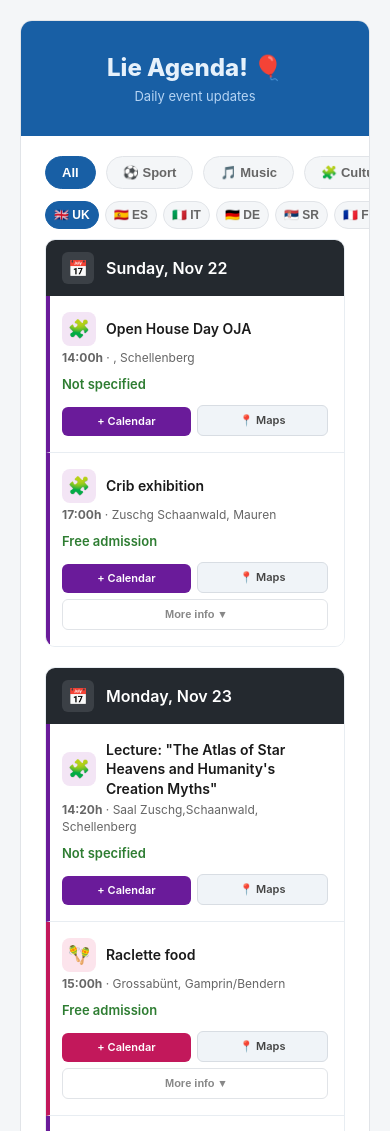
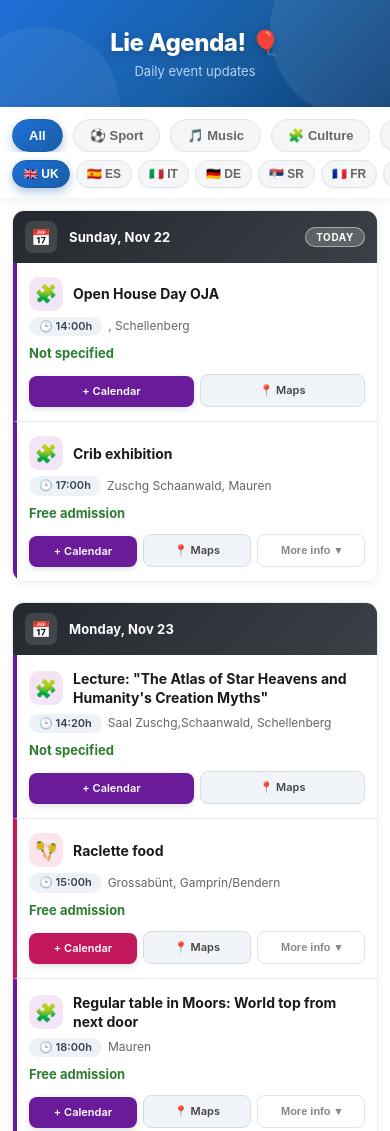
Before and after one commit to pabmonrol/events.github.io, a plain HTML site: page index.html in a window 390 px wide. Shown: the top 1131 px of the page. Drawn offline with Linux system fonts and the light colour scheme.

Commit message:
Redesign agenda UI and improve mobile responsiveness
- Move inline body/container styles into CSS so paddings adapt on small screens
- Gradient header with decorative shapes, card shadows, hover effects and fade-in animation
- Sticky filter bar, pill time chip, 'Today' badge on the first day header
- Replace inline venue-header styles with gradient modifier classes
- Add theme-color/description meta tags, focus-visible styles and prefers-reduced-motion
- Mobile breakpoints at 640px (full-bleed layout) and 480px (stacked action buttons)

Co-authored-by: pabmonrol <pabmonrol@users.noreply.github.com>

```diff
--- a/app.js
+++ b/app.js
@@ -234,7 +234,7 @@ function generateEventRowHTML(eventItem, isSpecial = false) {
             <div class="event-row-main">
                 <div class="event-content">
                     <p class="event-title"><span class="event-icon">${eventItem.icon || '📍'}</span> ${titleHtml}</p>
-                    <p class="event-desc"><strong>${eventItem.displayTime}</strong> · ${escapeHtml(visibleLocation)}</p>
+                    <p class="event-desc"><span class="event-time">🕒 ${eventItem.displayTime}</span><span class="event-loc">${escapeHtml(visibleLocation)}</span></p>
                     <span class="event-price">${priceLabel}</span>
                 </div>
                 <div class="event-actions">
@@ -283,8 +283,8 @@ function renderEvents(selectedFilter) {
 
         let specialHtml = `
             <div class="venue-block">
-                <div class="venue-header" style="background-color: #D20000; color: #ffffff; border-bottom: none;">
-                    <div class="icon-box" style="background-color: #a30000; color: #ffffff;">⭐</div>
+                <div class="venue-header venue-header--featured">
+                    <div class="icon-box icon-box--featured">⭐</div>
                     <span>Featured Events</span>
                 </div>
         `;
@@ -353,7 +353,10 @@ function renderEvents(selectedFilter) {
         groupedEvents[groupingKey].push(ev);
     });
 
+    let dayIndex = 0;
     for (const [dayHeaderLabel, dailyEventsList] of Object.entries(groupedEvents)) {
+        const isToday = dayIndex === 0;
+        dayIndex++;
 
         if (selectedFilter.toLowerCase() !== 'all' && dailyEventsList.length === 0) {
             continue;
@@ -361,9 +364,9 @@ function renderEvents(selectedFilter) {
 
         let regularHtml = `
             <div class="venue-block">
-                <div class="venue-header" style="background-color: #24292f; color: #ffffff; border-bottom: none;">
-                    <div class="icon-box" style="background-color: #3b4046; color: #ffffff;">📅</div>
-                    <span>${dayHeaderLabel}</span>
+                <div class="venue-header venue-header--day">
+                    <div class="icon-box icon-box--day">📅</div>
+                    <span>${dayHeaderLabel}</span>${isToday ? ' <span class="today-badge">Today</span>' : ''}
                 </div>
         `;
 
--- a/index.html
+++ b/index.html
@@ -3,11 +3,13 @@
 <head>
     <meta charset="UTF-8">
     <meta name="viewport" content="width=device-width, initial-scale=1.0">
+    <meta name="description" content="Daily events agenda in Liechtenstein, categorized and available in multiple languages.">
+    <meta name="theme-color" content="#185FA5">
     <title>Agenda</title>
     <link rel="icon" type="image/png" href="image/favicon.png">
     <link rel="stylesheet" href="style.css">
 </head>
-<body style="background-color: #f4f6f8; margin: 0; padding: 20px;">
+<body>
 
     <div class="nl-wrap">
         <div class="nl-header">
@@ -15,6 +17,7 @@
             <p>Daily event updates</p>
         </div>
 
+        <div class="filters-sticky">
         <div class="filters-container">
             <button class="filter-btn active" data-filter="all">All</button>
             <button class="filter-btn" data-filter="Sport">⚽ Sport</button>
@@ -36,8 +39,9 @@
             <button type="button" class="lang-btn" data-lang="hi">🇮🇳 HI</button>
             <button type="button" class="lang-btn" data-lang="ru">🇷🇺 RU</button>
         </div>
+        </div>
 
-        <div id="agenda-container" style="padding: 10px 24px 0 24px;">
+        <div id="agenda-container">
             </div>
     </div>
 
--- a/style.css
+++ b/style.css
@@ -1,30 +1,92 @@
 /* =========================================
-   ESTILOS BASE Y CONTENEDOR (HILTI RED #D20000)
+   BASE
    ========================================= */
-body { font-family: -apple-system, BlinkMacSystemFont, "Segoe UI", Roboto, Helvetica, Arial, sans-serif; }
+*, *::before, *::after { box-sizing: border-box; }
 
+html { -webkit-text-size-adjust: 100%; }
+
+body {
+    font-family: -apple-system, BlinkMacSystemFont, "Segoe UI", Roboto, Helvetica, Arial, sans-serif;
+    margin: 0;
+    padding: 20px;
+    min-height: 100vh;
+    background: linear-gradient(180deg, #e9eef5 0%, #f4f6f8 320px) fixed, #f4f6f8;
+    color: #1a1a1a;
+}
+
+:focus-visible { outline: 2px solid #185FA5; outline-offset: 2px; }
+
+/* =========================================
+   CONTENEDOR PRINCIPAL
+   ========================================= */
 .nl-wrap {
-    max-width: 600px;
+    max-width: 640px;
     margin: 0 auto;
     background: #ffffff;
-    border-radius: 12px;
+    border-radius: 16px;
     border: 1px solid #e1e4e8;
+    box-shadow: 0 12px 32px rgba(16, 42, 67, 0.12);
     overflow: hidden;
 }
 
 .nl-header {
-    background: #185FA5;
-    padding: 32px 24px;
+    background: linear-gradient(135deg, #1e6fd9 0%, #185FA5 55%, #0b3d75 100%);
+    padding: 36px 24px;
     text-align: center;
+    position: relative;
+    overflow: hidden;
 }
-.nl-header h1 { color: #E6F1FB; font-size: 24px; margin: 0 0 6px; font-weight: 800; }
-.nl-header p { color: #B5D4F4; font-size: 13px; margin: 0; }
+.nl-header::after {
+    content: '';
+    position: absolute;
+    top: -60px;
+    right: -60px;
+    width: 180px;
+    height: 180px;
+    border-radius: 50%;
+    background: rgba(255, 255, 255, 0.08);
+}
+.nl-header::before {
+    content: '';
+    position: absolute;
+    bottom: -80px;
+    left: -40px;
+    width: 160px;
+    height: 160px;
+    border-radius: 50%;
+    background: rgba(255, 255, 255, 0.06);
+}
+.nl-header h1 {
+    color: #ffffff;
+    font-size: clamp(24px, 6vw, 32px);
+    margin: 0 0 6px;
+    font-weight: 800;
+    letter-spacing: -0.02em;
+    text-shadow: 0 2px 8px rgba(0, 0, 0, 0.25);
+    position: relative;
+    z-index: 1;
+}
+.nl-header p {
+    color: #B5D4F4;
+    font-size: 13px;
+    margin: 0;
+    position: relative;
+    z-index: 1;
+}
 
 /* =========================================
-   FILTROS (Los botones superiores)
+   FILTROS (sticky para que sigan visibles al hacer scroll)
    ========================================= */
+.filters-sticky {
+    position: sticky;
+    top: 0;
+    z-index: 20;
+    background: #ffffff;
+    box-shadow: 0 2px 10px rgba(16, 42, 67, 0.08);
+}
+
 .filters-container {
-    padding: 20px 24px 0 24px;
+    padding: 14px 20px 0 20px;
     display: flex;
     gap: 10px;
     overflow-x: auto;
@@ -43,19 +105,25 @@ body { font-family: -apple-system, BlinkMacSystemFont, "Segoe UI", Roboto, Helve
     color: #666666;
     cursor: pointer;
     white-space: nowrap;
+    box-shadow: 0 1px 2px rgba(16, 42, 67, 0.05);
     transition: all 0.2s ease;
 }
 .filter-btn:hover,
-.lang-btn:hover { background-color: #e1e4e8; }
+.lang-btn:hover {
+    background-color: #e8edf3;
+    transform: translateY(-1px);
+    box-shadow: 0 3px 8px rgba(16, 42, 67, 0.1);
+}
 
 .lang-filters {
-    padding-top: 12px;
+    padding-top: 10px;
+    padding-bottom: 12px;
     overflow-x: auto;
     flex-wrap: nowrap;
     gap: 6px;
 }
 .lang-btn {
-    padding: 6px 8px;
+    padding: 6px 10px;
     font-size: 12px;
 }
 
@@ -68,43 +136,93 @@ body { font-family: -apple-system, BlinkMacSystemFont, "Segoe UI", Roboto, Helve
     margin-right: 4px;
 }
 
-/* Filtro Activo - Rojo Hilti */
+/* Filtro Activo */
 .filter-btn.active,
 .lang-btn.active {
-    background-color: #185FA5;
+    background: linear-gradient(135deg, #1e6fd9 0%, #185FA5 100%);
     color: #ffffff;
     border-color: #185FA5;
+    box-shadow: 0 4px 10px rgba(24, 95, 165, 0.35);
 }
 
 /* =========================================
-   DISEÑO DE LOS EVENTOS
+   CONTENEDOR DE LA AGENDA
    ========================================= */
+#agenda-container { padding: 16px 20px 24px 20px; }
+
+/* =========================================
+   BLOQUES POR LUGAR / DÍA
+   ========================================= */
+@keyframes fadeSlideIn {
+    from { opacity: 0; transform: translateY(10px); }
+    to   { opacity: 1; transform: translateY(0); }
+}
+
 .venue-block {
     margin-bottom: 20px;
-    border-radius: 10px;
+    border-radius: 12px;
     border: 1px solid #e8edf2;
     overflow: hidden;
+    box-shadow: 0 2px 10px rgba(16, 42, 67, 0.06);
+    animation: fadeSlideIn 0.35s ease both;
+    transition: box-shadow 0.2s ease, transform 0.2s ease;
 }
+.venue-block:hover {
+    box-shadow: 0 6px 18px rgba(16, 42, 67, 0.1);
+}
+
 .venue-header {
-    background: #f8f9fa;
     padding: 12px 16px;
     border-bottom: 1px solid #e8edf2;
-    font-weight: 600;
+    font-weight: 700;
+    font-size: 14px;
     display: flex;
     align-items: center;
+    letter-spacing: 0.01em;
+}
+.venue-header--featured {
+    background: linear-gradient(135deg, #D20000 0%, #a30000 100%);
+    color: #ffffff;
+    border-bottom: none;
+}
+.venue-header--day {
+    background: linear-gradient(135deg, #24292f 0%, #3b4046 100%);
+    color: #ffffff;
+    border-bottom: none;
 }
 .icon-box {
     width: 32px; height: 32px;
     display: flex; align-items: center; justify-content: center;
-    border-radius: 6px; margin-right: 12px; font-size: 16px;
+    border-radius: 8px; margin-right: 12px; font-size: 16px;
+    flex-shrink: 0;
+}
+.icon-box--featured { background: rgba(255, 255, 255, 0.18); color: #ffffff; }
+.icon-box--day { background: rgba(255, 255, 255, 0.12); color: #ffffff; }
+
+.today-badge {
+    margin-left: auto;
+    background: rgba(255, 255, 255, 0.2);
+    border: 1px solid rgba(255, 255, 255, 0.45);
+    color: #ffffff;
+    font-size: 10px;
+    font-weight: 700;
+    text-transform: uppercase;
+    letter-spacing: 0.06em;
+    padding: 3px 10px;
+    border-radius: 20px;
 }
 
-/* FILA DE EVENTO — Layout principal */
+/* =========================================
+   FILA DE EVENTO
+   ========================================= */
 .event-row {
     padding: 16px 16px 16px 12px;
     border-bottom: 1px solid #e8edf2;
     background-color: #ffffff;
+    transition: background-color 0.15s ease;
 }
+.event-row:hover { background-color: #fafbfd; }
+.event-row:last-child { border-bottom: none; }
 
 .event-icon {
     display: inline-flex;
@@ -112,23 +230,48 @@ body { font-family: -apple-system, BlinkMacSystemFont, "Segoe UI", Roboto, Helve
     justify-content: center;
     width: 34px;
     height: 34px;
-    border-radius: 8px;
+    border-radius: 10px;
     margin-right: 10px;
     font-size: 18px;
     flex-shrink: 0;
+    vertical-align: middle;
 }
-
-.event-row:last-child { border-bottom: none; }
 
 .event-row-main {
     display: flex;
     align-items: flex-start;
 }
 
-.event-content { flex-grow: 1; padding-right: 12px; }
-.event-title { font-weight: 600; color: #1a1a1a; margin: 0 0 2px; font-size: 14px; }
-.event-desc { color: #666666; font-size: 12px; margin: 0 0 6px; line-height: 1.4; }
-.event-price { font-weight: 600; font-size: 13px; }
+.event-content { flex-grow: 1; min-width: 0; padding-right: 12px; }
+.event-title {
+    font-weight: 700;
+    color: #1a1a1a;
+    margin: 0 0 6px;
+    font-size: 14px;
+    line-height: 1.4;
+    overflow-wrap: break-word;
+}
+.event-desc {
+    display: flex;
+    flex-wrap: wrap;
+    align-items: center;
+    gap: 6px;
+    color: #666666;
+    font-size: 12px;
+    margin: 0 0 6px;
+    line-height: 1.4;
+}
+.event-time {
+    background: #eef2f7;
+    color: #374151;
+    border-radius: 20px;
+    padding: 2px 10px;
+    font-size: 11px;
+    font-weight: 600;
+    white-space: nowrap;
+}
+.event-loc { overflow-wrap: break-word; }
+.event-price { font-weight: 700; font-size: 13px; color: #2E7D32; }
 
 /* GRUPO DE BOTONES DE ACCIÓN */
 .event-actions {
@@ -143,7 +286,7 @@ body { font-family: -apple-system, BlinkMacSystemFont, "Segoe UI", Roboto, Helve
     font-size: 11px;
     font-weight: 600;
     padding: 7px 12px;
-    border-radius: 6px;
+    border-radius: 8px;
     text-decoration: none;
     border: none;
     cursor: pointer;
@@ -152,9 +295,11 @@ body { font-family: -apple-system, BlinkMacSystemFont, "Segoe UI", Roboto, Helve
     align-items: center;
     gap: 5px;
     line-height: 1;
-    transition: opacity 0.15s ease, background-color 0.15s ease;
+    transition: opacity 0.15s ease, background-color 0.15s ease, transform 0.15s ease, box-shadow 0.15s ease;
 }
-.cal-btn:hover, .loc-btn:hover, .info-btn:hover { opacity: 0.85; }
+.cal-btn { box-shadow: 0 2px 6px rgba(16, 42, 67, 0.15); }
+.cal-btn:hover { opacity: 0.9; transform: translateY(-1px); }
+.loc-btn:hover, .info-btn:hover { opacity: 0.85; }
 
 .loc-btn {
     background-color: #f0f4f8;
@@ -178,9 +323,9 @@ body { font-family: -apple-system, BlinkMacSystemFont, "Segoe UI", Roboto, Helve
 }
 .info-btn.expanded .info-arrow { transform: rotate(180deg); }
 
-/* =======================================================
-   PANEL DESPLEGABLE DE DESCRIPCIÓN CON DESPLAZAMIENTO VERTICAL
-   ======================================================= */
+/* =========================================
+   PANEL DESPLEGABLE DE DESCRIPCIÓN
+   ========================================= */
 .event-detail-panel {
     max-height: 0;
     overflow: hidden;
@@ -188,34 +333,31 @@ body { font-family: -apple-system, BlinkMacSystemFont, "Segoe UI", Roboto, Helve
     opacity: 0;
 }
 .event-detail-panel.open {
-    max-height: 160px;     /* 🔒 Limitamos el alto de la caja para que no rompa el móvil */
-    overflow-y: auto;      /* ↕️ Activa el desplazamiento vertical automático si el texto es muy largo */
+    max-height: 260px;
+    overflow-y: auto;
     opacity: 1;
-    scrollbar-width: thin; /* Hace la barra de scroll más fina y discreta en navegadores modernos */
+    scrollbar-width: thin;
 }
 .event-detail-inner {
     margin-top: 12px;
     padding: 12px 14px;
     background-color: #f8f9fa;
-    border-radius: 8px;
+    border-radius: 10px;
     border-left: 3px solid #d0d9e3;
     font-size: 12px;
     color: #555;
     line-height: 1.6;
+    overflow-wrap: break-word;
 }
 
 /* =========================================
-   ACENTO LATERAL Y FONDO DE ICONO POR CATEGORÍA
-   ========================================= */
-
-/* =========================================
-   🌟 ESTILOS ESPECIALES PARA EVENTOS DESTACADOS
+   EVENTOS DESTACADOS
    ========================================= */
 .event-row.special-event {
     background: linear-gradient(135deg, #fff8f0 0%, #ffffff 100%);
     border-left: 6px solid #D20000 !important;
-    box-shadow: 0 4px 12px rgba(210, 0, 0, 0.15);
-    border-radius: 0 8px 8px 0;
+    box-shadow: 0 4px 14px rgba(210, 0, 0, 0.15);
+    border-radius: 0 10px 10px 0;
     position: relative;
     overflow: hidden;
 }
@@ -267,72 +409,57 @@ body { font-family: -apple-system, BlinkMacSystemFont, "Segoe UI", Roboto, Helve
 /* =========================================
    ACENTO LATERAL Y FONDO DE ICONO POR CATEGORÍA
    ========================================= */
-
-
-/* 🎵 MUSIC (.theme-blue) */
 .theme-blue.event-row { border-left: 4px solid #006097; }
 .theme-blue .event-icon { background-color: #E6F4FC; }
 
-/* 🌱 NATURE (.theme-green) */
 .theme-green.event-row { border-left: 4px solid #00695C; }
 .theme-green .event-icon { background-color: #E0F2F1; }
 
-/* ⚽ SPORT (.theme-red) */
 .theme-red.event-row { border-left: 4px solid #E65100; }
 .theme-red .event-icon { background-color: #FFF3E0; }
 
-/* 🧩 CULTURE (.theme-purple) */
 .theme-purple.event-row { border-left: 4px solid #6A1B9A; }
 .theme-purple .event-icon { background-color: #F3E5F5; }
 
-/* 🪇 LEISURE (.theme-pink) */
 .theme-pink.event-row { border-left: 4px solid #C2185B; }
 .theme-pink .event-icon { background-color: #FCE4EC; }
 
-/* ⚙️ OTHERS (.theme-grey) */
 .theme-grey.event-row { border-left: 4px solid #455A64; }
 .theme-grey .event-icon { background-color: #ECEFF1; }
 
 /* =========================================
-   NUEVA PALETA DE COLORES EXCLUSIVA POR CATEGORÍA
+   PALETA DE COLORES POR CATEGORÍA
    ========================================= */
-
-/* 🎵 MUSIC (Clase original: .theme-blue) -> AZUL CYAN */
 .theme-blue .venue-header { color: #006097; }
 .theme-blue .icon-box { background-color: #E6F4FC; color: #006097; }
 .theme-blue .event-price { color: #2E7D32; }
 .theme-blue .cal-btn { background-color: #006097; color: #ffffff; }
 .theme-blue .event-detail-inner { border-left-color: #90CAF9; background-color: #F4F9FD; }
 
-/* 🌱 NATURE (Clase original: .theme-green) -> VERDE ESMERALDA */
 .theme-green .venue-header { color: #00695C; }
 .theme-green .icon-box { background-color: #E0F2F1; color: #00695C; }
 .theme-green .event-price { color: #2E7D32; }
 .theme-green .cal-btn { background-color: #00695C; color: #ffffff; }
 .theme-green .event-detail-inner { border-left-color: #80CBC4; background-color: #F2F9F9; }
 
-/* ⚽ SPORT (Clase original: .theme-red) -> NARANJA ELÉCTRICO */
 .theme-red .venue-header { color: #E65100; }
 .theme-red .icon-box { background-color: #FFF3E0; color: #E65100; }
 .theme-red .event-price { color: #2E7D32; }
 .theme-red .cal-btn { background-color: #E65100; color: #ffffff; }
 .theme-red .event-detail-inner { border-left-color: #FFCC80; background-color: #FFF9F2; }
 
-/* 🧩 CULTURE (Clase original: .theme-purple) -> PÚRPURA AMATISTA */
 .theme-purple .venue-header { color: #6A1B9A; }
 .theme-purple .icon-box { background-color: #F3E5F5; color: #6A1B9A; }
 .theme-purple .event-price { color: #2E7D32; }
 .theme-purple .cal-btn { background-color: #6A1B9A; color: #ffffff; }
 .theme-purple .event-detail-inner { border-left-color: #CE93D8; background-color: #FAF5FB; }
 
-/* 🪇 LEISURE (Clase original: .theme-pink) -> ROSA MAGENTA */
 .theme-pink .venue-header { color: #C2185B; }
 .theme-pink .icon-box { background-color: #FCE4EC; color: #C2185B; }
 .theme-pink .event-price { color: #2E7D32; }
 .theme-pink .cal-btn { background-color: #C2185B; color: #ffffff; }
 .theme-pink .event-detail-inner { border-left-color: #F48FB1; background-color: #FDF5F7; }
 
-/* ⚙️ UNCLASSIFIED / OTHERS -> GRIS SIDERAL */
 .theme-grey .venue-header { color: #455A64; }
 .theme-grey .icon-box { background-color: #ECEFF1; color: #455A64; }
 .theme-grey .event-price { color: #2E7D32; }
@@ -340,8 +467,31 @@ body { font-family: -apple-system, BlinkMacSystemFont, "Segoe UI", Roboto, Helve
 .theme-grey .event-detail-inner { border-left-color: #B0BEC5; background-color: #F7F9FA; }
 
 /* =========================================
-   ADAPTACIÓN PARA MÓVILES + ARREGLO TEXTOS LARGOS
+   ADAPTACIÓN PARA MÓVILES
    ========================================= */
+@media (max-width: 640px) {
+    body {
+        padding: 0;
+        background: #f4f6f8;
+    }
+    .nl-wrap {
+        max-width: 100%;
+        border-radius: 0;
+        border-left: none;
+        border-right: none;
+        border-top: none;
+        box-shadow: none;
+        min-height: 100vh;
+        min-height: 100dvh;
+    }
+    .nl-header { padding: 28px 16px; }
+    .filters-sticky .filters-container { padding: 12px 12px 0 12px; }
+    .filters-sticky .lang-filters { padding: 8px 12px 10px 12px; }
+    #agenda-container { padding: 12px 12px 24px 12px; }
+    .venue-header { padding: 10px 12px; font-size: 13px; }
+    .event-row { padding: 14px 12px; }
+}
+
 @media (max-width: 480px) {
     .event-row-main { flex-wrap: wrap; }
 
@@ -354,7 +504,7 @@ body { font-family: -apple-system, BlinkMacSystemFont, "Segoe UI", Roboto, Helve
         word-wrap: break-word;
         line-height: 1.4;
         font-size: 14px;
-        margin-bottom: 4px;
+        margin-bottom: 6px;
         display: flex;
         align-items: center;
     }
@@ -365,7 +515,6 @@ body { font-family: -apple-system, BlinkMacSystemFont, "Segoe UI", Roboto, Helve
         font-size: 12px;
     }
 
-    /* Ajuste de botones en móvil para que se expandan elegantemente abajo */
     .event-actions {
         flex-direction: row;
         flex-wrap: wrap;
@@ -376,10 +525,16 @@ body { font-family: -apple-system, BlinkMacSystemFont, "Segoe UI", Roboto, Helve
         gap: 6px;
     }
     .cal-btn, .loc-btn, .info-btn {
-        flex: 1;
+        flex: 1 1 30%;
         min-width: 85px;
         justify-content: center;
-        padding: 9px 10px;
+        padding: 10px 8px;
         font-size: 11px;
     }
+    .event-detail-panel.open { max-height: 200px; }
 }
+
+@media (prefers-reduced-motion: reduce) {
+    .venue-block { animation: none; }
+    *, *::before, *::after { transition: none !important; }
+}
```
